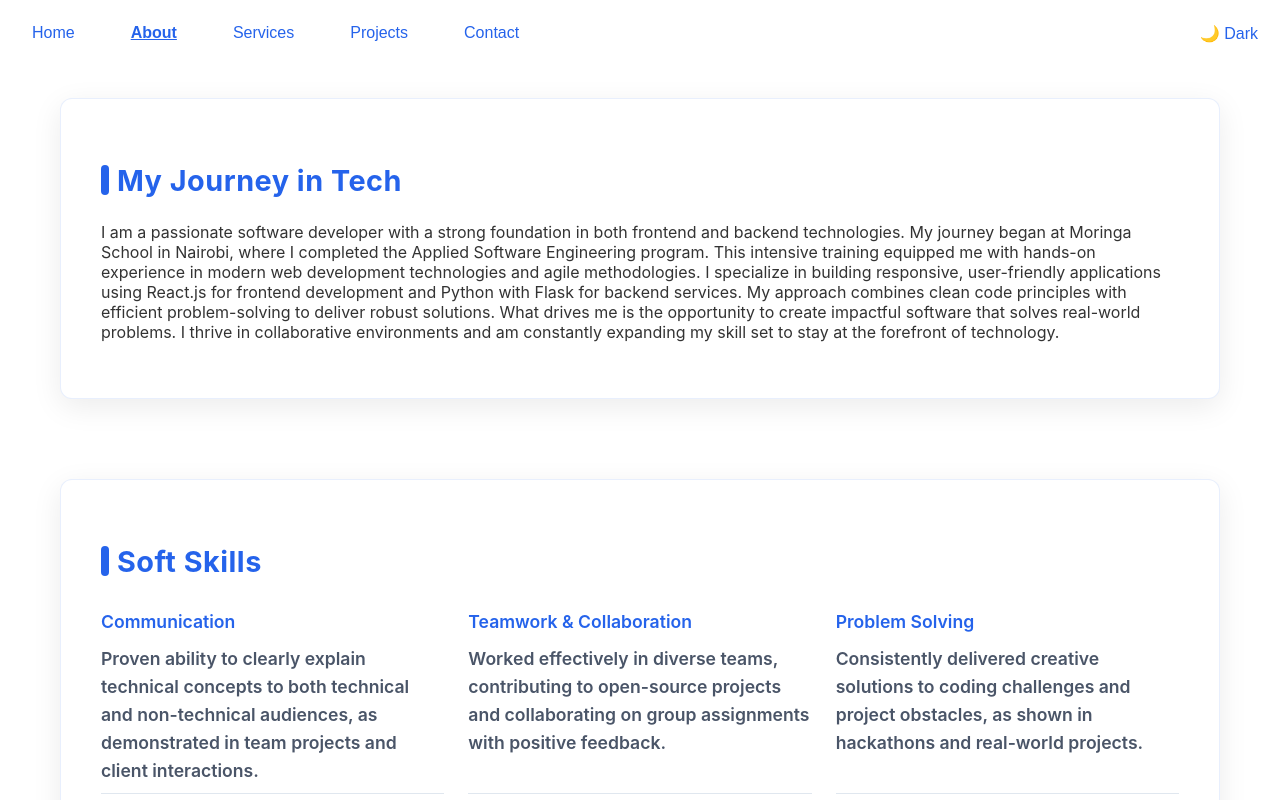
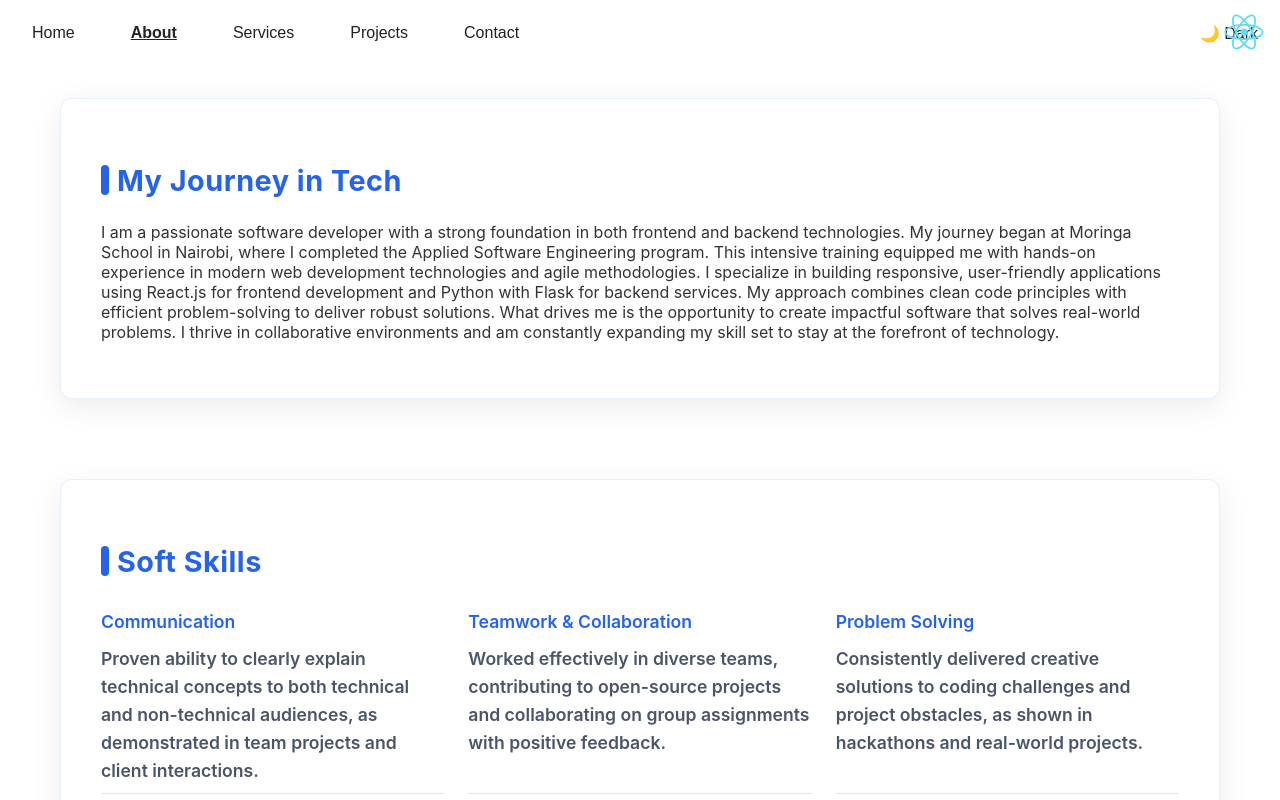
Before and after one commit to irarubrian/portfolio, a React (Vite) app: page /about in a window 1280 px wide. Shown: the top 800 px of the page. Built offline with nearby package versions, Linux system fonts and the light colour scheme.

Commit message:
Fix: skill SVG logos show on all devices, hide React logo in dark mode, About/skills mobile compatibility

```diff
--- a/src/components/About.jsx
+++ b/src/components/About.jsx
@@ -27,19 +27,19 @@ const softSkills = [
 ];
 
 const techSkills = [
-  { name: 'HTML', percent: 95, icon: <img src="/src/assets/html5.svg" alt="HTML5" className="tech-img" />, color: 'green' },
-  { name: 'CSS', percent: 92, icon: <img src="/src/assets/css3.svg" alt="CSS3" className="tech-img" />, color: 'green' },
-  { name: 'GitHub', percent: 90, icon: <img src="/src/assets/github.svg" alt="GitHub" className="tech-img" />, color: 'green' },
+  { name: 'HTML', percent: 90, icon: <img src={import.meta.env.BASE_URL + 'src/assets/html5.svg'} alt="HTML5" className="tech-img" />, color: 'green' },
+  { name: 'CSS', percent: 92, icon: <img src={import.meta.env.BASE_URL + 'src/assets/css3.svg'} alt="CSS3" className="tech-img" />, color: 'green' },
+  { name: 'GitHub', percent: 80, icon: <img src={import.meta.env.BASE_URL + 'src/assets/github.svg'} alt="GitHub" className="tech-img" />, color: 'green' },
   { name: 'Agile', percent: 88, icon: <span className="tech-img" style={{fontWeight:'bold',fontSize:'2rem',color:'green'}}>A</span>, color: 'green' },
-  { name: 'Figma', percent: 85, icon: <img src="/src/assets/figma.svg" alt="Figma" className="tech-img" />, color: 'green' },
-  { name: 'JavaScript', percent: 90, icon: <img src="/src/assets/javascript.svg" alt="JavaScript" className="tech-img" />, color: 'green' },
-  { name: 'React.js', percent: 85, icon: <img src="/src/assets/react.svg" alt="React" className="tech-img" />, color: 'green' },
-  { name: 'Tailwind CSS', percent: 80, icon: <img src="/src/assets/tailwind.svg" alt="Tailwind CSS" className="tech-img" />, color: 'green' },
-  { name: 'Python', percent: 88, icon: <img src="/src/assets/python.svg" alt="Python" className="tech-img" />, color: 'green' },
-  { name: 'Flask', percent: 85, icon: <img src="/src/assets/flask.svg" alt="Flask" className="tech-img" />, color: 'green' },
-  { name: 'SQLAlchemy', percent: 82, icon: <img src="/src/assets/sqlalchemy.svg" alt="SQLAlchemy" className="tech-img" />, color: 'green' },
-  { name: 'PostgreSQL', percent: 85, icon: <img src="/src/assets/postgresql.svg" alt="PostgreSQL" className="tech-img" />, color: 'green' },
-  { name: 'Database Design', percent: 80, icon: <img src="/src/assets/database.svg" alt="Database Design" className="tech-img" />, color: 'green' },
+  { name: 'Figma', percent: 85, icon: <img src={import.meta.env.BASE_URL + 'src/assets/figma.svg'} alt="Figma" className="tech-img" />, color: 'green' },
+  { name: 'JavaScript', percent: 75, icon: <img src={import.meta.env.BASE_URL + 'src/assets/javascript.svg'} alt="JavaScript" className="tech-img" />, color: 'green' },
+  { name: 'React.js', percent: 80, icon: <img src={import.meta.env.BASE_URL + 'src/assets/react.svg'} alt="React" className="tech-img" />, color: 'green' },
+  { name: 'Tailwind CSS', percent: 80, icon: <img src={import.meta.env.BASE_URL + 'src/assets/tailwind.svg'} alt="Tailwind CSS" className="tech-img" />, color: 'green' },
+  { name: 'Python', percent: 85, icon: <img src={import.meta.env.BASE_URL + 'src/assets/python.svg'} alt="Python" className="tech-img" />, color: 'green' },
+  { name: 'Flask', percent: 85, icon: <img src={import.meta.env.BASE_URL + 'src/assets/flask.svg'} alt="Flask" className="tech-img" />, color: 'green' },
+  { name: 'SQLAlchemy', percent: 82, icon: <img src={import.meta.env.BASE_URL + 'src/assets/sqlalchemy.svg'} alt="SQLAlchemy" className="tech-img" />, color: 'green' },
+  { name: 'PostgreSQL', percent: 85, icon: <img src={import.meta.env.BASE_URL + 'src/assets/postgresql.svg'} alt="PostgreSQL" className="tech-img" />, color: 'green' },
+  { name: 'Database Design', percent: 80, icon: <img src={import.meta.env.BASE_URL + 'src/assets/database.svg'} alt="Database Design" className="tech-img" />, color: 'green' },
 ];
 
 const achievements = [
--- a/src/components/Navbar.jsx
+++ b/src/components/Navbar.jsx
@@ -26,8 +26,12 @@ const Navbar = ({ toggleDarkMode, darkMode }) => {
 
   return (
     <nav className="navbar">
-      {/* SVG Logo/Brand - always top right, responsive */}
-      {/* Logo removed as requested */}
+      {/* SVG Logo/Brand - always top right, responsive, links to contact */}
+      {darkMode ? null : (
+        <a href="#contact" className="nav-logo" style={{position: 'absolute', top: 12, right: 16, zIndex: 120}} aria-label="Contact">
+          <img src={import.meta.env.BASE_URL + 'src/assets/react.svg'} alt="Brian Iraru Logo" style={{width: 40, height: 40, minWidth: 32, minHeight: 32, maxWidth: 56, maxHeight: 56}} />
+        </a>
+      )}
 
       {/* Hamburger Button - Mobile Only */}
       {isMobile && (
@@ -41,20 +45,24 @@ const Navbar = ({ toggleDarkMode, darkMode }) => {
       )}
 
       {/* Navigation Menu */}
-      <div className={`nav-links ${isOpen ? 'active' : ''}`}>
+      <div className={`nav-links ${isOpen ? 'active' : ''}`}
+        style={{ background: darkMode ? '#222' : '#fff', color: darkMode ? '#f4f4f4' : '#222' }}
+      >
         <NavLink to="/" end activeclassname="active" onClick={closeMenu}>Home</NavLink>
         <NavLink to="/about" activeclassname="active" onClick={closeMenu}>About</NavLink>
         <NavLink to="/services" activeclassname="active" onClick={closeMenu}>Services</NavLink>
         <NavLink to="/portfolio" activeclassname="active" onClick={closeMenu}>Projects</NavLink>
         <NavLink to="/contact" activeclassname="active" onClick={closeMenu}>Contact</NavLink>
-        {/* Quick Links (for About page or global use) */}
-        <div className="quick-links" style={{display: isMobile ? 'block' : 'none', marginTop: '2rem'}}>
+        {/* Quick Links - always visible in mobile menu, visible in desktop if desired */}
+        {isMobile && (
+          <div className="quick-links" style={{marginTop: '2rem'}}>
             <span style={{fontWeight: 600, fontSize: '1rem', marginBottom: 8, display: 'block'}}>Quick Links</span>
             <NavLink to="/" onClick={closeMenu}>Home</NavLink>
             <NavLink to="/about" onClick={closeMenu}>About</NavLink>
             <NavLink to="/portfolio" onClick={closeMenu}>Projects</NavLink>
             <NavLink to="/contact" onClick={closeMenu}>Contact</NavLink>
           </div>
+        )}
       </div>
 
       {/* Dark Mode Toggle - works everywhere */}
@@ -62,6 +70,7 @@ const Navbar = ({ toggleDarkMode, darkMode }) => {
         className="dark-mode-toggle"
         onClick={toggleDarkMode}
         aria-label="Toggle dark mode"
+        style={{ color: darkMode ? '#f4f4f4' : '#222' }}
       >
         {darkMode ? '☀️ Light' : '🌙 Dark'}
       </button>
```
Lines whose indentation alone changed are shown as unchanged.
